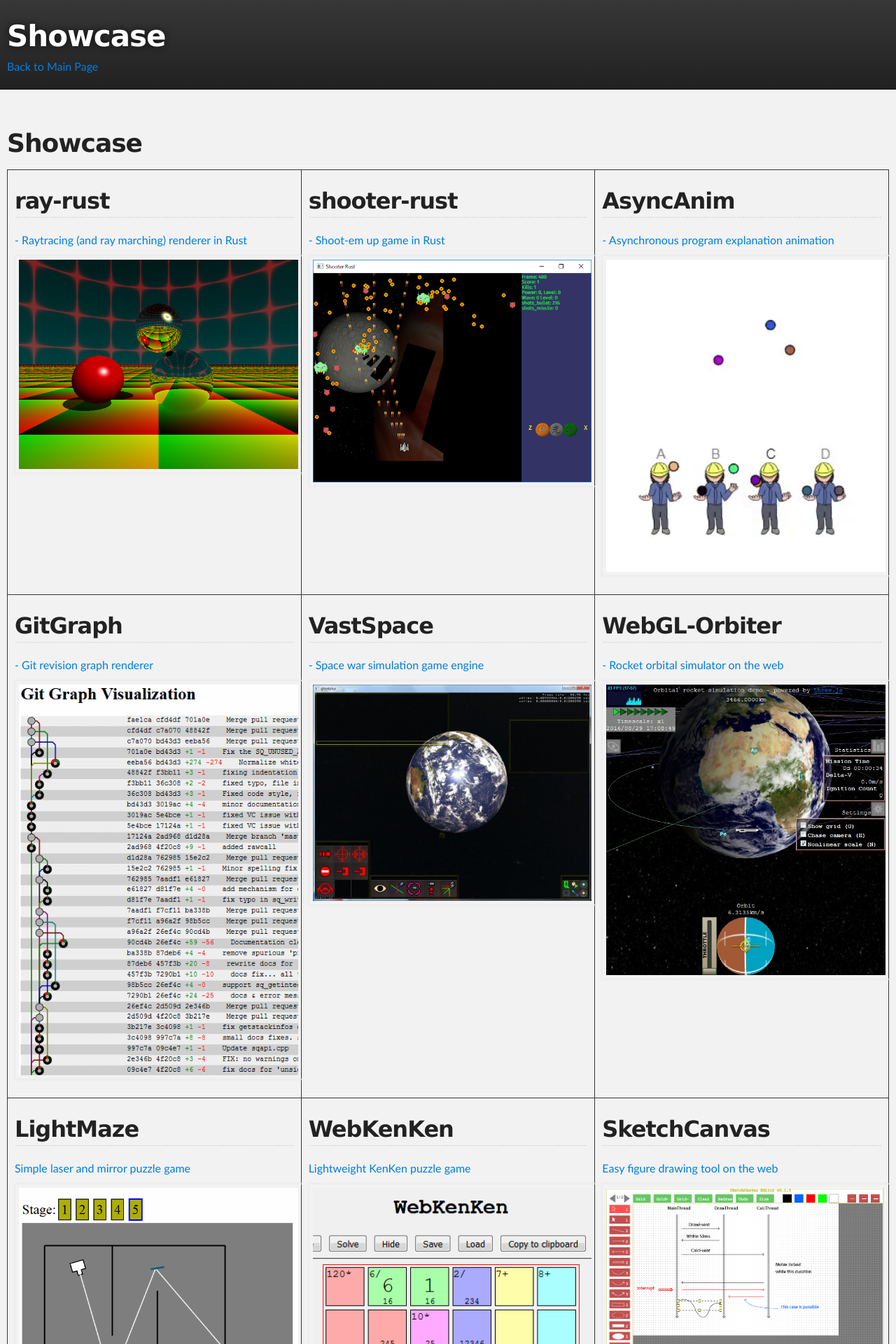
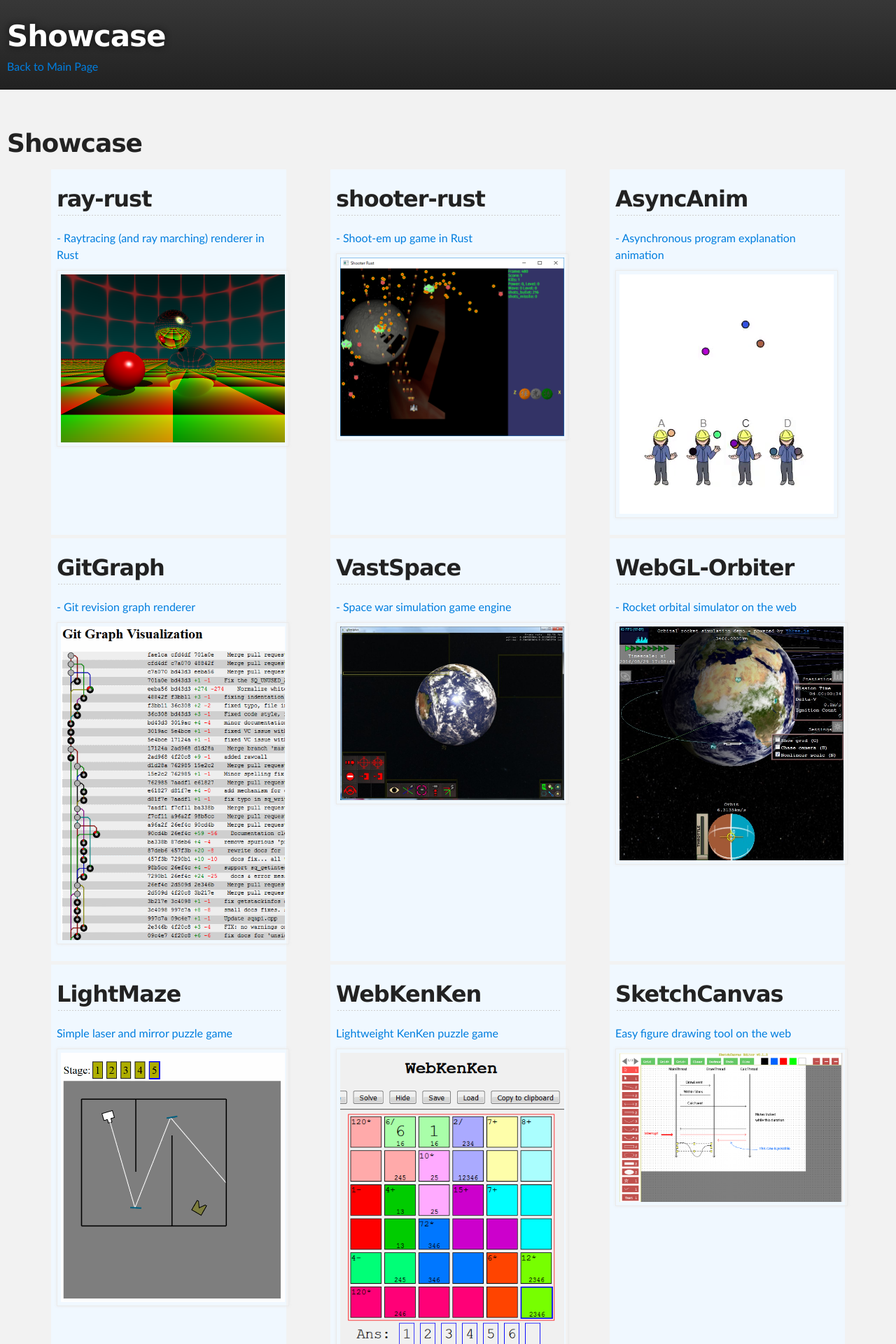
Before and after one commit to msakuta/msakuta.github.io, a Jekyll site: the page built from showcase.html, in a window 1280 px wide. Shown: the top 1920 px of the page at 70% size. Built offline with Jekyll 4.4.1, drawn with Linux system fonts in a browser that asks for light colours.

Commit message:
Change layout to flexbox

```diff
--- a/showcase.html
+++ b/showcase.html
@@ -3,85 +3,69 @@ title: Showcase
 layout: wide
 ---
 <h1>Showcase</h1>
-<table>
-<tbody>
-	<tr>
-		<td class="showcase">
-			<a href="https://github.com/msakuta/ray-rust"><h2>ray-rust</h2> - Raytracing (and ray marching) renderer in Rust</a>
-			<a href="images/showcase/ray-rust.png"><img src="images/showcase/ray-rust.png" alt="" /></a>
-		</td>
-		<td class="showcase">
-			<a href="https://github.com/msakuta/shooter-rust"><h2>shooter-rust</h2> - Shoot-em up game in Rust</a>
-			<a href="images/showcase/shooter-rust.jpg"><img src="images/showcase/shooter-rust.png" alt="" /></a>
-		</td>
-		<td class="showcase">
-			<a href="https://github.com/msakuta/AsyncAnim"><h2>AsyncAnim</h2> - Asynchronous program explanation animation</a>
-			<a href="images/showcase/AsyncAnim.gif"><img src="images/showcase/AsyncAnim.gif" alt="" /></a>
-		</td>
-	</tr>
-	<tr>
-		<td class="showcase">
-			<a href="https://github.com/msakuta/gitgraph"><h2>GitGraph</h2> - Git revision graph renderer</a>
-			<a href="images/showcase/gitgraph.png"><img src="images/showcase/gitgraph.png" alt="" /></a>
-		</td>
-		<td class="showcase">
-			<a href="https://github.com/msakuta/VastSpace"><h2>VastSpace</h2> - Space war simulation game engine</a>
-			<a href="images/showcase/VastSpace.jpg"><img src="images/showcase/VastSpace.jpg" alt="" /></a>
-		</td>
-		<td class="showcase">
-			<a href="https://github.com/msakuta/WebGL-Orbiter"><h2>WebGL-Orbiter</h2> - Rocket orbital simulator on the web</a>
-			<a href="images/showcase/WebGL-Orbiter.jpg"><img src="images/showcase/WebGL-Orbiter.jpg" alt="" /></a>
-		</td>
-	</tr>
-	<tr>
-		<td class="showcase">
-			<a href="https://github.com/msakuta/LightMaze"><h2>LightMaze</h2> Simple laser and mirror puzzle game</a>
-			<a href="images/showcase/LightMaze.png"><img src="images/showcase/LightMaze.png" alt="" /></a>
-		</td>
-		<td class="showcase">
-			<a href="https://github.com/msakuta/WebKenKen"><h2>WebKenKen</h2> Lightweight KenKen puzzle game</a>
-			<a href="images/showcase/WebKenKen.png"><img src="images/showcase/WebKenKen.png" alt="" /></a>
-		</td>
-		<td class="showcase">
-			<a href="https://github.com/msakuta/SketchCanvas"><h2>SketchCanvas</h2> Easy figure drawing tool on the web</a>
-			<a href="images/showcase/SketchCanvas.png"><img src="images/showcase/SketchCanvas.png" alt="" /></a>
-		</td>
-	</tr>
-	<tr>
-		<td class="showcase">
-			<a href="https://github.com/msakuta/MathQuiz"><h2>MathQuiz</h2> Test your mathematics skills</a>
-			<a href="images/showcase/MathQuiz.png"><img src="images/showcase/MathQuiz.png" alt="" /></a>
-		</td>
-		<td class="showcase">
-			<a href="https://github.com/msakuta/WebRealTetris"><h2>WebRealTetris</h2> Tetris with fractional position</a>
-			<a href="images/showcase/WebRealTetris.png"><img src="images/showcase/WebRealTetris.png" alt="" /></a>
-		</td>
-		<td class="showcase">
-			<a href="https://github.com/msakuta/OculusOrbiter"><h2>OculusOrbiter</h2> Orbital simulator for Oculus Rift</a>
-			<a href="images/showcase/OculusOrbiter.jpg"><img src="images/showcase/OculusOrbiter.jpg" alt="" /></a>
-		</td>
-	</tr>
-	<tr>
-		<td class="showcase">
-			<a href="https://github.com/msakuta/OculusBilliard"><h2>OculusBilliard</h2> Virtual pool</a>
-			<a href="images/showcase/OculusBilliard.jpg"><img src="images/showcase/OculusBilliard.jpg" alt="" /></a>
-		</td>
-		<td class="showcase">
-			<a href="https://github.com/msakuta/OculusCrystal"><h2>OculusCrystal</h2> Educational VR with crystal system visualization</a>
-			<a href="images/showcase/OculusCrystal.jpg"><img src="images/showcase/OculusCrystal.jpg" alt="" /></a>
-		</td>
-		<td class="showcase">
-			<a href="https://github.com/msakuta/Timeline"><h2>Timeline</h2> Historic Timeline Visualizer</a>
-			<a href="images/showcase/timeline.jpg"><img src="images/showcase/timeline.jpg" alt="" /></a>
-		</td>
-	</tr>
-	<tr>
-		<td class="showcase">
-			<a href="https://github.com/msakuta/turrets"><h2>turrets</h2> Tower-defense like game</a>
-			<a href="images/showcase/turrets.jpg"><img src="images/showcase/turrets.jpg" alt="" /></a>
-		</td>
-		<td></td>
-		<td></td>
-	</tr>
-</tbody>
-</table>
+<div class="container">
+	<div class="showcase">
+		<div><a href="https://github.com/msakuta/ray-rust"><h2>ray-rust</h2> - Raytracing (and ray marching) renderer in Rust</a></div>
+		<div><a href="images/showcase/ray-rust.png"><img src="images/showcase/ray-rust.png" alt="" /></a></div>
+	</div>
+	<div class="showcase">
+		<div><a href="https://github.com/msakuta/shooter-rust"><h2>shooter-rust</h2> - Shoot-em up game in Rust</a></div>
+		<div><a href="images/showcase/shooter-rust.jpg"><img src="images/showcase/shooter-rust.png" alt="" /></a></div>
+	</div>
+	<div class="showcase">
+		<div><a href="https://github.com/msakuta/AsyncAnim"><h2>AsyncAnim</h2> - Asynchronous program explanation animation</a></div>
+		<div><a href="images/showcase/AsyncAnim.gif"><img src="images/showcase/AsyncAnim.gif" alt="" /></a></div>
+	</div>
+	<div class="showcase">
+		<div><a href="https://github.com/msakuta/gitgraph"><h2>GitGraph</h2> - Git revision graph renderer</a></div>
+		<div><a href="images/showcase/gitgraph.png"><img src="images/showcase/gitgraph.png" alt="" /></a></div>
+	</div>
+	<div class="showcase">
+		<div><a href="https://github.com/msakuta/VastSpace"><h2>VastSpace</h2> - Space war simulation game engine</a></div>
+		<div><a href="images/showcase/VastSpace.jpg"><img src="images/showcase/VastSpace.jpg" alt="" /></a></div>
+	</div>
+	<div class="showcase">
+		<div><a href="https://github.com/msakuta/WebGL-Orbiter"><h2>WebGL-Orbiter</h2> - Rocket orbital simulator on the web</a></div>
+		<div><a href="images/showcase/WebGL-Orbiter.jpg"><img src="images/showcase/WebGL-Orbiter.jpg" alt="" /></a></div>
+	</div>
+	<div class="showcase">
+		<div><a href="https://github.com/msakuta/LightMaze"><h2>LightMaze</h2> Simple laser and mirror puzzle game</a></div>
+		<div><a href="images/showcase/LightMaze.png"><img src="images/showcase/LightMaze.png" alt="" /></a></div>
+	</div>
+	<div class="showcase">
+		<div><a href="https://github.com/msakuta/WebKenKen"><h2>WebKenKen</h2> Lightweight KenKen puzzle game</a></div>
+		<div><a href="images/showcase/WebKenKen.png"><img src="images/showcase/WebKenKen.png" alt="" /></a></div>
+	</div>
+	<div class="showcase">
+		<div><a href="https://github.com/msakuta/SketchCanvas"><h2>SketchCanvas</h2> Easy figure drawing tool on the web</a></div>
+		<div><a href="images/showcase/SketchCanvas.png"><img src="images/showcase/SketchCanvas.png" alt="" /></a></div>
+	</div>
+	<div class="showcase">
+		<div><a href="https://github.com/msakuta/MathQuiz"><h2>MathQuiz</h2> Test your mathematics skills</a></div>
+		<div><a href="images/showcase/MathQuiz.png"><img src="images/showcase/MathQuiz.png" alt="" /></a></div>
+	</div>
+	<div class="showcase">
+		<div><a href="https://github.com/msakuta/WebRealTetris"><h2>WebRealTetris</h2> Tetris with fractional position</a></div>
+		<div><a href="images/showcase/WebRealTetris.png"><img src="images/showcase/WebRealTetris.png" alt="" /></a></div>
+	</div>
+	<div class="showcase">
+		<div><a href="https://github.com/msakuta/OculusOrbiter"><h2>OculusOrbiter</h2> Orbital simulator for Oculus Rift</a></div>
+		<div><a href="images/showcase/OculusOrbiter.jpg"><img src="images/showcase/OculusOrbiter.jpg" alt="" /></a></div>
+	</div>
+	<div class="showcase">
+		<div><a href="https://github.com/msakuta/OculusBilliard"><h2>OculusBilliard</h2> Virtual pool</a></div>
+		<div><a href="images/showcase/OculusBilliard.jpg"><img src="images/showcase/OculusBilliard.jpg" alt="" /></a></div>
+	</div>
+	<div class="showcase">
+		<div><a href="https://github.com/msakuta/OculusCrystal"><h2>OculusCrystal</h2> Educational VR with crystal system visualization</a></div>
+		<div><a href="images/showcase/OculusCrystal.jpg"><img src="images/showcase/OculusCrystal.jpg" alt="" /></a></div>
+	</div>
+	<div class="showcase">
+		<div><a href="https://github.com/msakuta/Timeline"><h2>Timeline</h2> Historic Timeline Visualizer</a></div>
+		<div><a href="images/showcase/timeline.jpg"><img src="images/showcase/timeline.jpg" alt="" /></a></div>
+	</div>
+	<div class="showcase">
+		<div><a href="https://github.com/msakuta/turrets"><h2>turrets</h2> Tower-defense like game</a></div>
+		<div><a href="images/showcase/turrets.jpg"><img src="images/showcase/turrets.jpg" alt="" /></a></div>
+	</div>
+</div>
--- a/stylesheets/stylesheet.css
+++ b/stylesheets/stylesheet.css
@@ -258,12 +258,21 @@ form {
 }
 
 img {
-  width: 100%;
   max-width: 100%;
 }
 
-td.showcase{
-  width: 30%;
+.container{
+  display: flex;
+  flex-wrap: wrap;
+  justify-content:space-evenly;
+  align-content: space-between;
+}
+
+.showcase{
+  width: 20em;
+  padding: 0.5em;
+  margin-bottom: 5px;
+  background-color: #F0F8FF;
 }
 
 /*******************************************************************************
```
